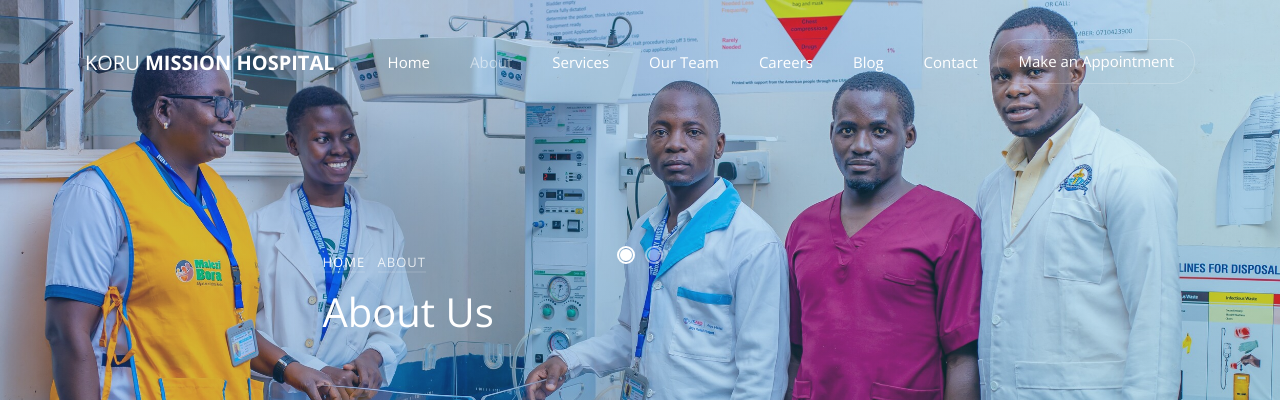
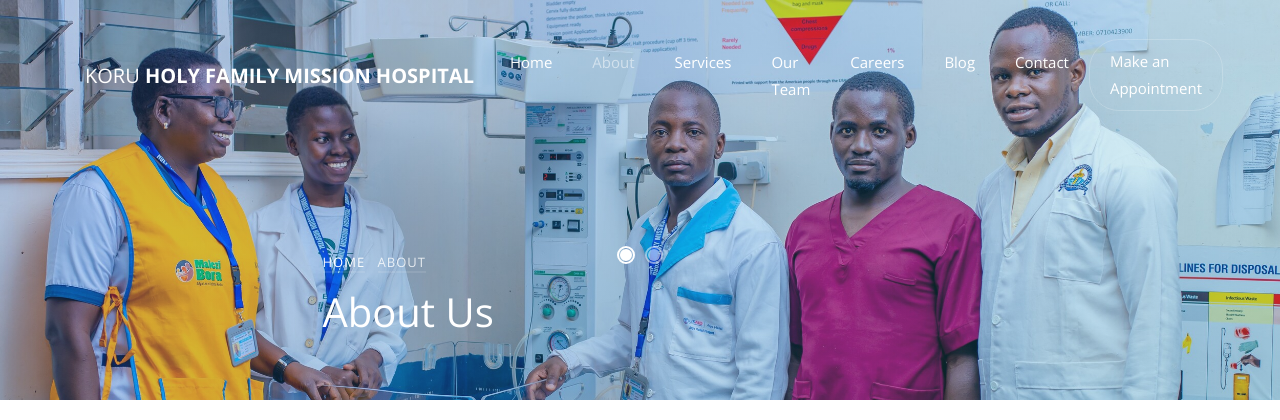
Before and after one commit to andyosyndoh/mission, a Django app: page /about in a window 1280 px wide. Shown: the top 420 px of the page. Run offline with Django 5.2, Linux system fonts and the light colour scheme; data comes from the database, SQL or seed files in the repository; data that the repository does not hold is empty; some libraries are stand-ins or nearby versions; some web fonts are replaced.

Commit message:
chore: added new header text

```diff
--- a/templates/base.html
+++ b/templates/base.html
@@ -123,7 +123,7 @@
 
   <nav class="navbar navbar-expand-lg navbar-dark ftco_navbar bg-dark ftco-navbar-light" id="ftco-navbar">
     <div class="container">
-      <a class="navbar-brand" href="{% url 'home' %}">Koru <span>Mission Hospital</span></a>
+      <a class="navbar-brand" href="{% url 'home' %}">Koru <span>Holy Family Mission Hospital</span></a>
       <button class="navbar-toggler" type="button" data-toggle="collapse" data-target="#ftco-nav"
         aria-controls="ftco-nav" aria-expanded="false" aria-label="Toggle navigation">
         <span class="oi oi-menu"></span> Menu
```
